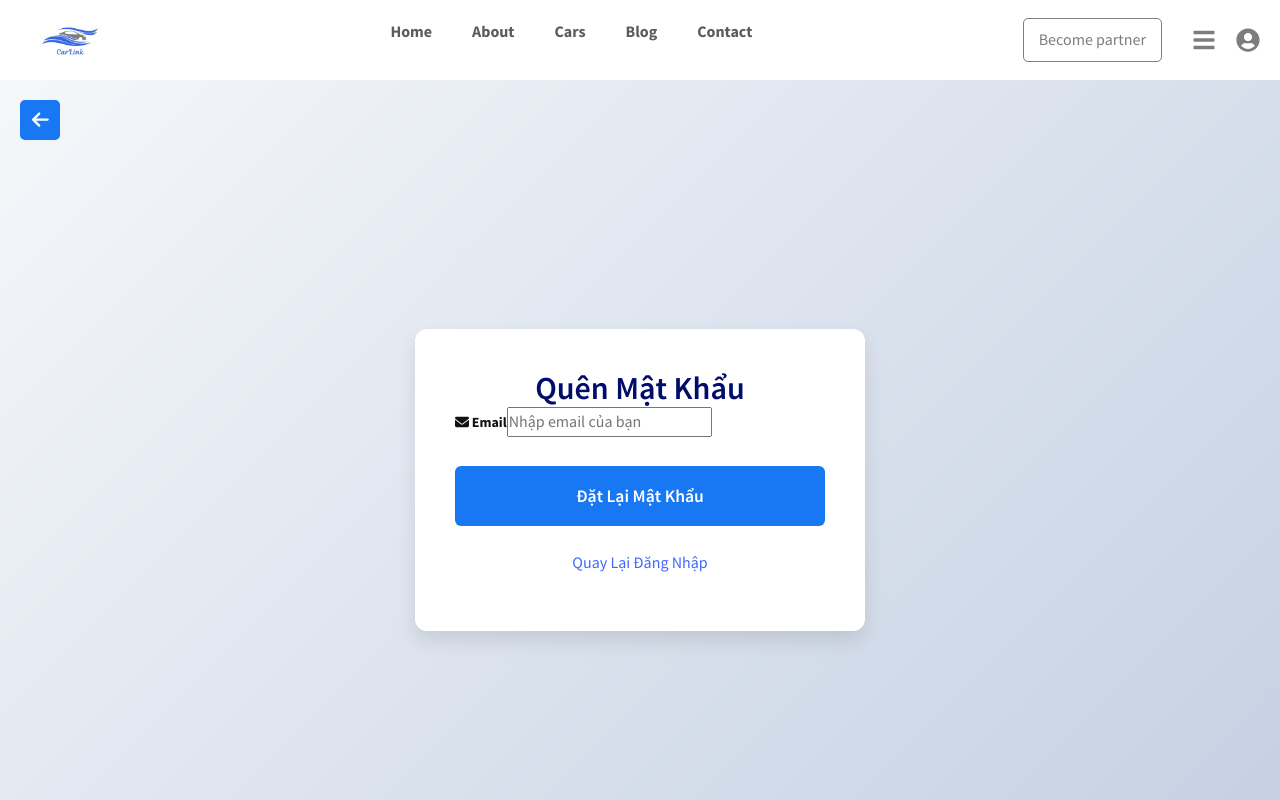
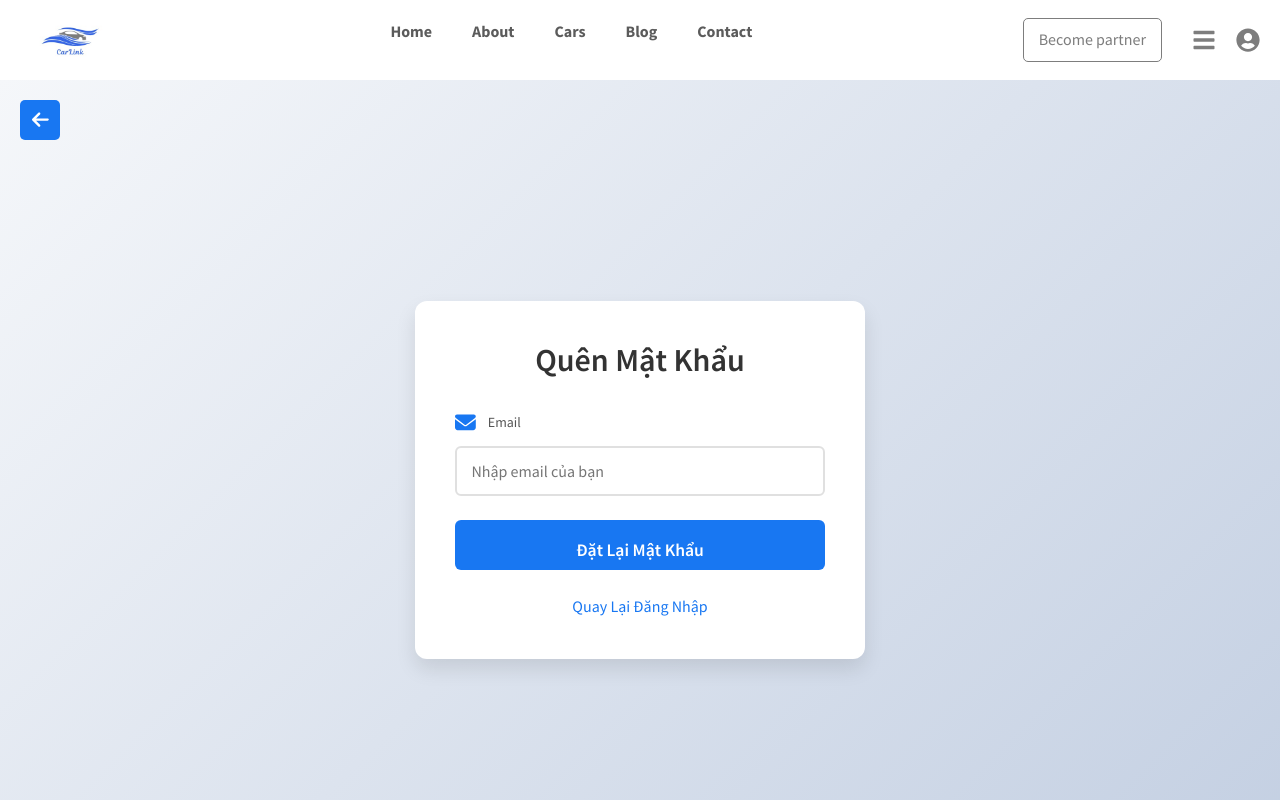
Before and after one commit to Phu641/Capstone1, a React (Vite) app in the folder CarLink/client/: page /forgot-password in a window 1280 px wide. Shown: the top 800 px of the page. Built offline with nearby package versions, Linux system fonts and the light colour scheme.

Commit message:
fix forgot password form

```diff
--- a/CarLink/client/src/components/ForgotPassword/ForgotPasswordForm.jsx
+++ b/CarLink/client/src/components/ForgotPassword/ForgotPasswordForm.jsx
@@ -13,20 +13,20 @@ const ForgotPasswordForm = () => {
         <FontAwesomeIcon icon={faArrowLeft} />
       </button>
       <form className={styles.forgotPasswordForm}>
-        <h2>Quên Mật Khẩu</h2>
+        <h2 className={styles.title}>Quên Mật Khẩu</h2>
 
         <div className={styles.formGroup}>
-          <label htmlFor="email">
+          <label className={styles.label} htmlFor="email">
             <FontAwesomeIcon icon={faEnvelope} /> Email
           </label>
-          <input type="email" id="email" placeholder="Nhập email của bạn" />
+          <input className={styles.input} type="email" id="email" placeholder="Nhập email của bạn" />
         </div>
 
         <button type="submit" className={styles.resetPasswordButton}>Đặt Lại Mật Khẩu</button>
 
-        <p className={styles.backToLogin}>
-          <Link to="/login">Quay Lại Đăng Nhập</Link>
-        </p>
+        <div className={styles.backToLogin}>
+          <Link className={styles.backToLoginLink} to="/login">Quay Lại Đăng Nhập</Link>
+        </div>
       </form>
     </div>
   );
--- a/CarLink/client/src/components/ForgotPassword/ForgotPasswordForm.module.css
+++ b/CarLink/client/src/components/ForgotPassword/ForgotPasswordForm.module.css
@@ -46,10 +46,10 @@
   transition: all 0.3s ease;
 }
 
-.forgotPasswordForm:hover {
+/* .forgotPasswordForm:hover {
   transform: translateY(-5px);
   box-shadow: 0 15px 30px rgba(0, 0, 0, 0.15);
-}
+} */
 
 .title {
   text-align: center;
@@ -80,6 +80,7 @@
 .input {
   width: 100%;
   padding: 0.9rem;
+  height: 50px;
   border: 2px solid #e0e0e0;
   border-radius: 6px;
   font-size: 1rem;
@@ -94,6 +95,7 @@
 .resetPasswordButton {
   width: 100%;
   padding: 1rem;
+  height: 50px;
   background-color: #1877f2;
   color: white;
   border: none;
```
